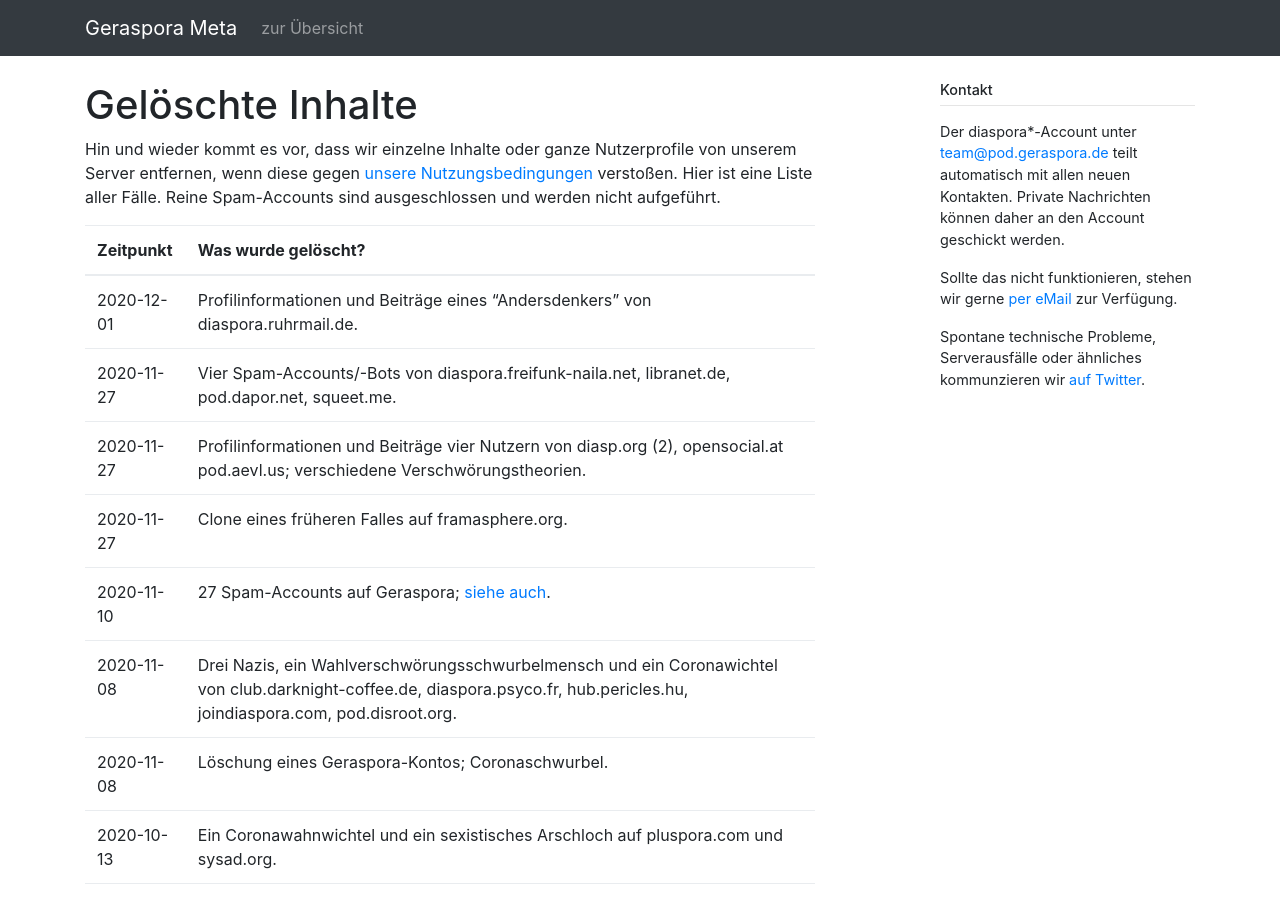
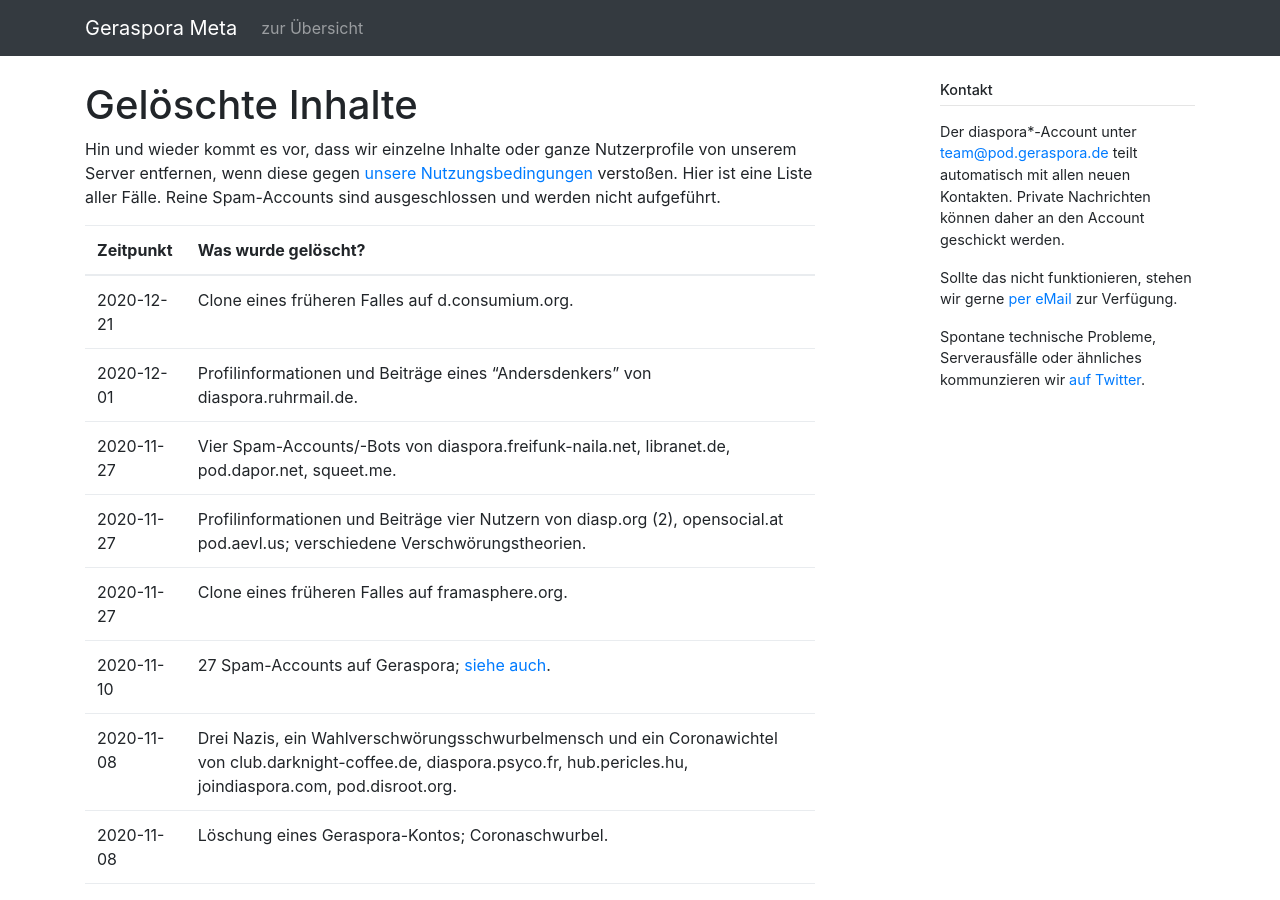
Before and after one commit to geraspora/meta, a Jekyll site: the page built from pod/deleted_contents.md, in a window 1280 px wide and 900 px high. Built offline with Jekyll 4.4.1, drawn with Linux system fonts in a browser that asks for light colours.

Commit message:
+clone deletion

```diff
--- a/pod/deleted_contents.md
+++ b/pod/deleted_contents.md
@@ -8,6 +8,7 @@
 
 | Zeitpunkt  | Was wurde gelöscht?                                                                                                                                                                                                                                                                                                                                                                                                                                                                                                                                                                                                                                                                                                                                                                                                                                                                                                                                                       |
 | ---------- | ------------------------------------------------------------------------------------------------------------------------------------------------------------------------------------------------------------------------------------------------------------------------------------------------------------------------------------------------------------------------------------------------------------------------------------------------------------------------------------------------------------------------------------------------------------------------------------------------------------------------------------------------------------------------------------------------------------------------------------------------------------------------------------------------------------------------------------------------------------------------------------------------------------------------------------------------------------------------- |
+| 2020-12-21 | Clone eines früheren Falles auf d.consumium.org.                                                                                                                                                                                                                                                                                                                                                                                                                                                                                                                                                                                                                                                                                                                                                                                                                                                                                                                          |
 | 2020-12-01 | Profilinformationen und Beiträge eines "Andersdenkers" von diaspora.ruhrmail.de.                                                                                                                                                                                                                                                                                                                                                                                                                                                                                                                                                                                                                                                                                                                                                                                                                                                                                          |
 | 2020-11-27 | Vier Spam-Accounts/-Bots von diaspora.freifunk-naila.net, libranet.de, pod.dapor.net, squeet.me.                                                                                                                                                                                                                                                                                                                                                                                                                                                                                                                                                                                                                                                                                                                                                                                                                                                                          |
 | 2020-11-27 | Profilinformationen und Beiträge vier Nutzern von diasp.org (2), opensocial.at pod.aevl.us; verschiedene Verschwörungstheorien.                                                                                                                                                                                                                                                                                                                                                                                                                                                                                                                                                                                                                                                                                                                                                                                                                                           |
```
